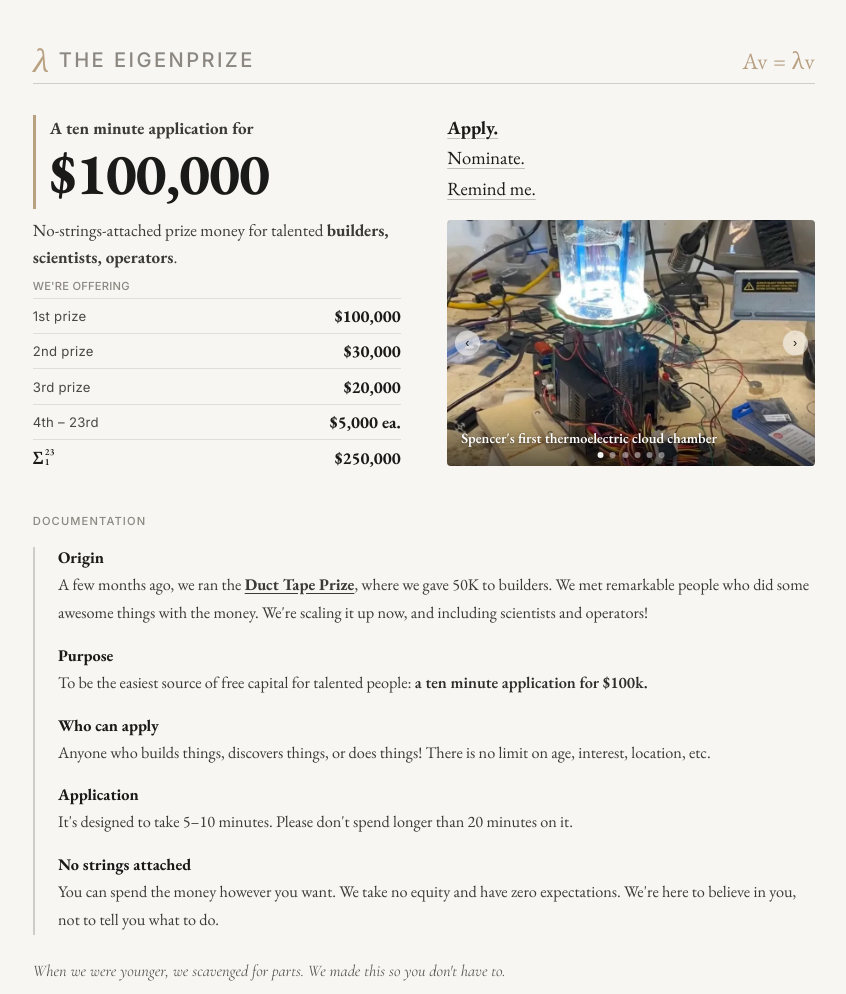
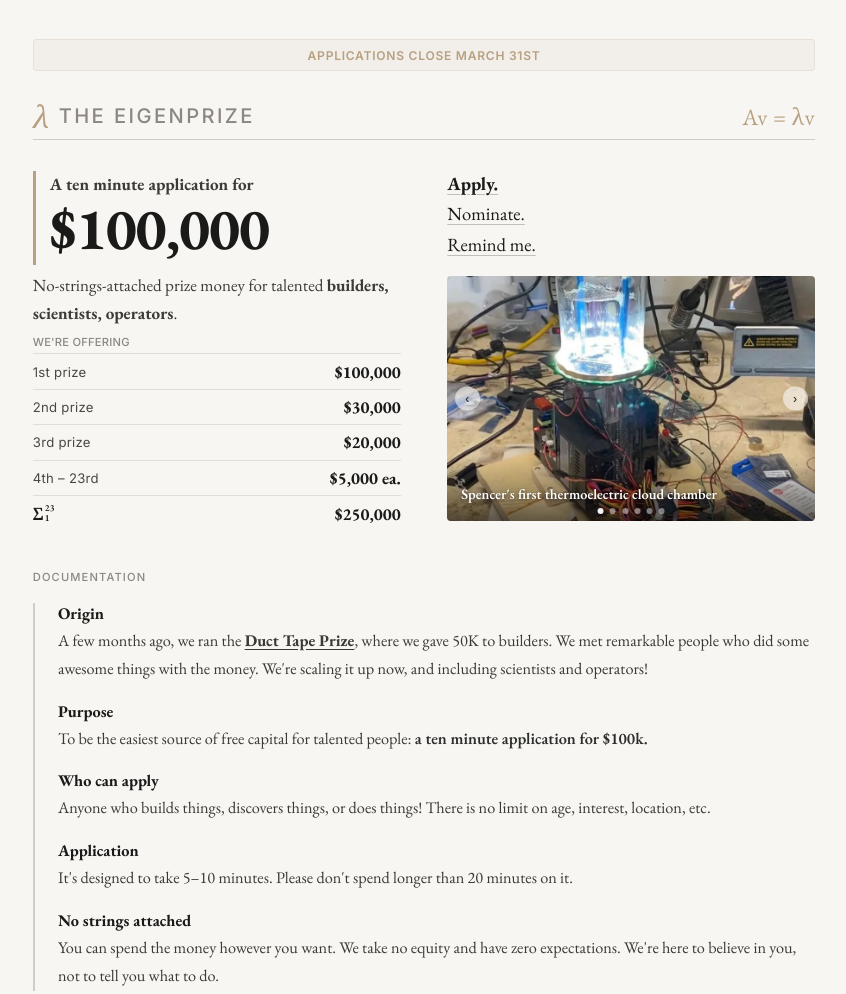
Before and after one commit to StevenPang22/eigenprize, a plain HTML site: page index.html in a window 1280 px wide. Shown: the top 994 px of the page, without its empty margins (216-1062 px from the left). Drawn offline with nearby package versions, Linux system fonts and the light colour scheme; a script that the page names is missing.

Commit message:
steven-UI-changes

```diff
--- a/index.html
+++ b/index.html
@@ -331,10 +331,27 @@ input[type="number"]::-webkit-inner-spin-button{-webkit-appearance:none;margin:0
   .field-row{flex-direction:column;gap:0}
   .photo-gallery{grid-template-columns:1fr;gap:2.2rem}
 }
+
+.deadline-banner{
+  font-family:'Inter',sans-serif;
+  font-size:0.78rem;
+  font-weight:600;
+  letter-spacing:.06em;
+  text-transform:uppercase;
+  color:#b8a080;
+  background:rgba(184,160,128,.08);
+  border:1px solid rgba(184,160,128,.2);
+  border-radius:4px;
+  padding:0.5rem 1rem;
+  text-align:center;
+  margin-bottom:1.5rem;
+}
 </style>
 </head>
 <body>
 <div class="wrapper">
+
+<div class="deadline-banner">Applications close March 31st</div>
 
 <!-- =================== HOME =================== -->
 <div class="view active" id="homeView">
@@ -372,7 +389,7 @@ input[type="number"]::-webkit-inner-spin-button{-webkit-appearance:none;margin:0
         </div>
         <div class="action-row">
           <span class="apply-link" style="font-weight:400" onclick="showRefer()">Nominate.</span>
-          <span class="inline-hint">$500 for successful nominations!</span>
+          <span class="inline-hint">$1,000 for successful nominations!</span>
         </div>
         <div class="action-row">
           <span class="apply-link" style="font-weight:400" onclick="toggleRemind()">Remind me.</span>
@@ -625,7 +642,7 @@ input[type="number"]::-webkit-inner-spin-button{-webkit-appearance:none;margin:0
   </a>
 
   <h1 class="page-title" id="referTitle"><span class="lambda">λ </span>Nominate someone</h1>
-  <p class="page-sub" id="referSub">Know someone brilliant? Tell us about them and we'll reach out.<br><br>If they win, you get $500.</p>
+  <p class="page-sub" id="referSub">Know someone brilliant? Tell us about them and we'll reach out.<br><br>If they win, you get $1,000.</p>
 
   <form id="referForm" class="form-area" autocomplete="off">
     <div class="field">
```
